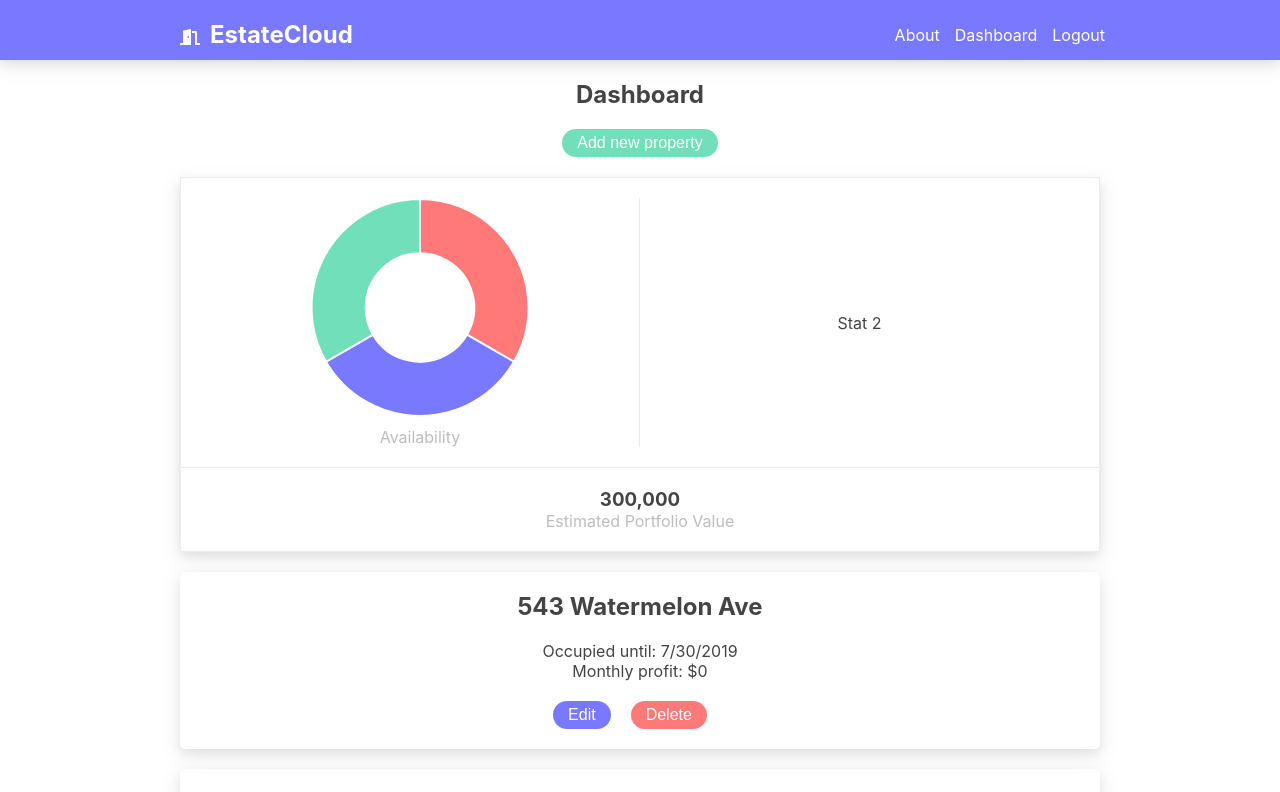
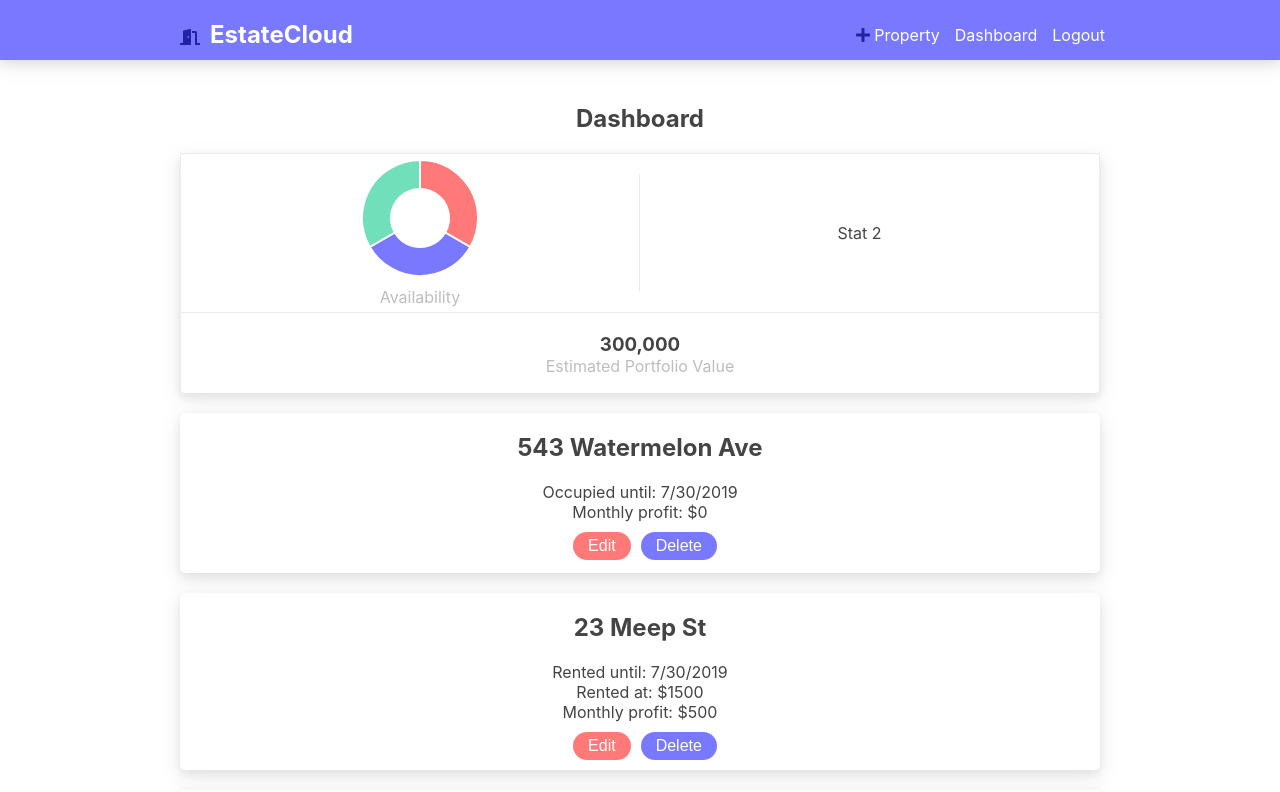
Before and after one commit to nataliesun/estatecloud-app, a React (Create React App) app: page /dashboard in a window 1280 px wide. Shown: the top 792 px of the page. Built offline with nearby package versions, Linux system fonts and the light colour scheme; what react-tackle-box would draw is missing.

Commit message:
fixed some styling

```diff
--- a/src/components/App/App.scss
+++ b/src/components/App/App.scss
@@ -15,4 +15,5 @@
 
 .App__main {
   margin-top: $medium-space;
+  padding-top: 8vh;
 }
--- a/src/components/NavBar/NavBar.js
+++ b/src/components/NavBar/NavBar.js
@@ -78,9 +78,10 @@ class NavBar extends Component {
             </div>
             <ul className="nav-links">
               <li>
-                <NavLink to='/about'>
-                  About
-              </NavLink>
+                <NavLink to="/addProperty">
+                  <FontAwesomeIcon icon="plus" className="blue" /> Property
+
+                </NavLink>
               </li>
               <li>
                 <NavLink to='/dashboard' >
--- a/src/components/NavBar/NavBar.scss
+++ b/src/components/NavBar/NavBar.scss
@@ -113,7 +113,6 @@
   left: 50%;
   transform: translateX(-50%);
 
-
   h1 {
     display: inline;
     padding-left: 10px;
@@ -136,6 +135,7 @@
     // letter-spacing: 1px;
     position: relative;
     cursor: pointer;
+    color: white;
   }
 
   li::after {
--- a/src/components/PropertyListItem/PropertyListItem.scss
+++ b/src/components/PropertyListItem/PropertyListItem.scss
@@ -17,12 +17,13 @@
   }
 
   .edit-btn {
-    background: $button-purple;
-    margin: 0;
+    @include highlighted-button($button-highlight);
+    margin-top: 10px;
+    margin-bottom: 10px;
   }
 
   .delete-btn {
-    background: $button-highlight;
+    @include highlighted-button($button-purple);
   }
 
   a {
--- a/src/components/UserStats/UserStats.js
+++ b/src/components/UserStats/UserStats.js
@@ -18,7 +18,7 @@ class UserStats extends Component {
             <Doughnut
               data={createAvailabilityChart(properties)}
               options={{
-                maintainAspectRatio: true,
+                maintainAspectRatio: false,
                 responsive: true,
                 legend: {
                   display: false
--- a/src/components/UserStats/UserStats.scss
+++ b/src/components/UserStats/UserStats.scss
@@ -4,7 +4,7 @@
   // border: 2px solid rgb(235, 235, 235);
   border-radius: 5px;
   margin-bottom: 20px;
-  min-height: 20vh;
+  height: 30vh;
   display: flex;
   justify-content: space-around;
   flex-direction: column;
@@ -14,10 +14,11 @@
   .stat-container {
     display: flex;
     flex-direction: row;
-    // flex: 3;
+    flex: 3;
     border: 1px solid rgb(235, 235, 235);
     padding: 20px;
     width: 100%;
+    height: 20vh;
   }
 
   .other-stats {
@@ -28,7 +29,7 @@
     // height: 60px;
     max-width: 50%;
     width: 50%;
-    max-height: 33%;
+    max-height: 20vh;
     &:first-of-type {
       border-right: 1px solid rgb(235, 235, 235);
     }
--- a/src/components/variables.scss
+++ b/src/components/variables.scss
@@ -14,6 +14,8 @@ $main-text-color: #444;
   padding: 5px 15px;
   border-radius: 15px;
   margin-left: 10px;
+  border: none;
+  font-size: 16px;
 }
 
 @mixin big-input {
--- a/src/index.css
+++ b/src/index.css
@@ -17,3 +17,7 @@ code {
   font-family: source-code-pro, Menlo, Monaco, Consolas, "Courier New",
     monospace;
 }
+
+.blue {
+  color: rgb(34, 34, 165);
+}
--- a/src/index.js
+++ b/src/index.js
@@ -8,11 +8,13 @@ import * as serviceWorker from './serviceWorker';
 import { PropertyProvider } from './contexts/PropertyContext';
 
 import {
-  faDoorOpen
+  faDoorOpen, faPlusCircle, faPlus
 } from '@fortawesome/free-solid-svg-icons'
 
 library.add(
   faDoorOpen, // logo
+  faPlusCircle,
+  faPlus
 )
 
 ReactDOM.render(
--- a/src/routes/Dashboard/Dashboard.js
+++ b/src/routes/Dashboard/Dashboard.js
@@ -13,7 +13,7 @@ class Dashboard extends Component {
     return (
       <div className="Dashboard" style={{ "textAlign": "center" }}>
         <h2>Dashboard</h2>
-        <button onClick={this.addProperty}>Add new property</button>
+        {/* <button onClick={this.addProperty}>Add new property</button> */}
         <UserStats />
         <PropertyList />
       </div>
--- a/src/routes/Dashboard/Dashboard.scss
+++ b/src/routes/Dashboard/Dashboard.scss
@@ -1,13 +1,10 @@
 @import '../../components/variables.scss';
 
 .Dashboard {
-  padding: 20px;
-  padding-top: 40px;
+  padding: 0 20px 20px 20px;
+  // padding-top: 40px;
 
-  button {
-    @include highlighted-button($button-green);
-    font-size: 16px;
-    border: none;
-    margin: 20px;
+  h2 {
+    padding-bottom:  20px;
   }
 }
```
Lines whose indentation alone changed are shown as unchanged.
